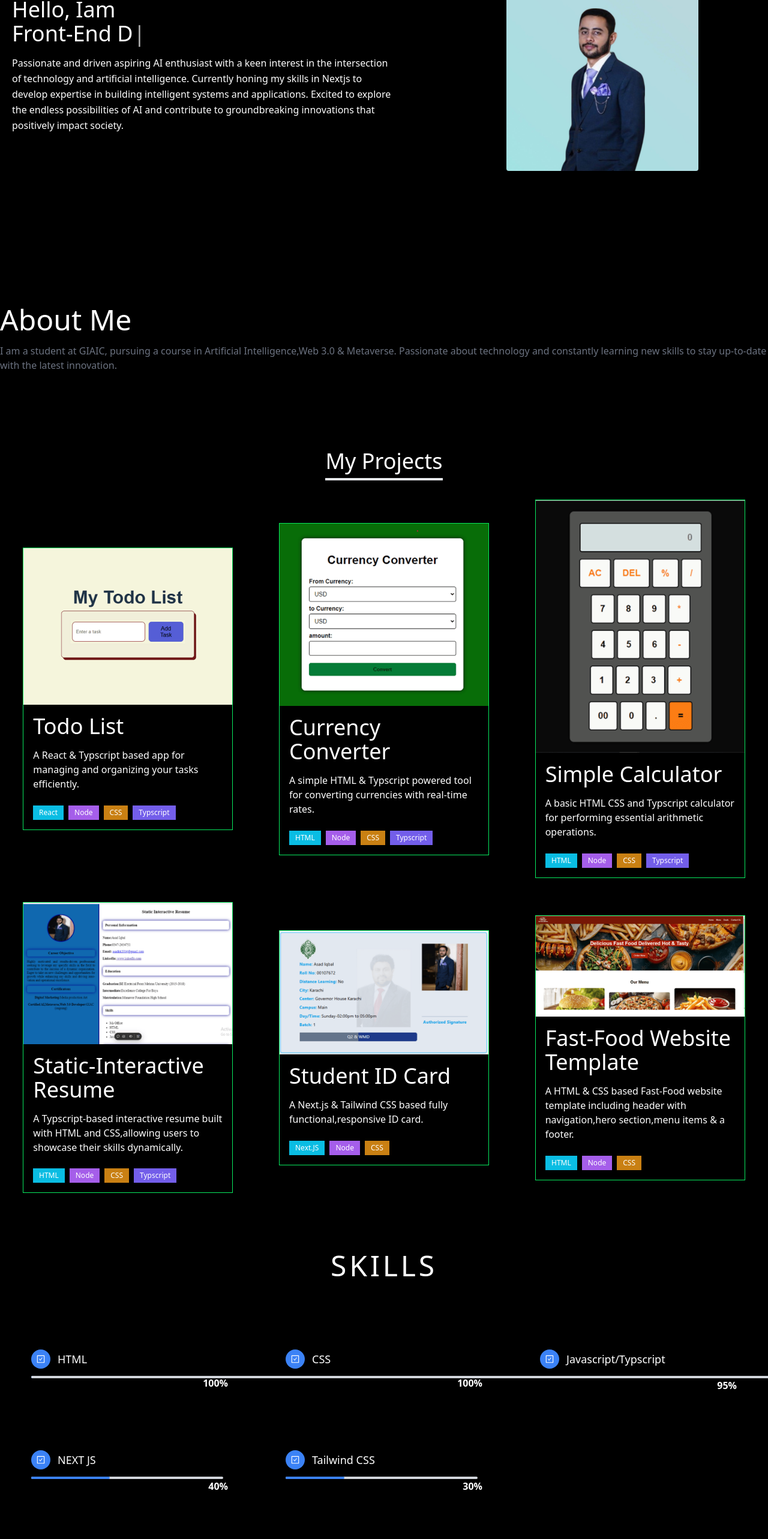
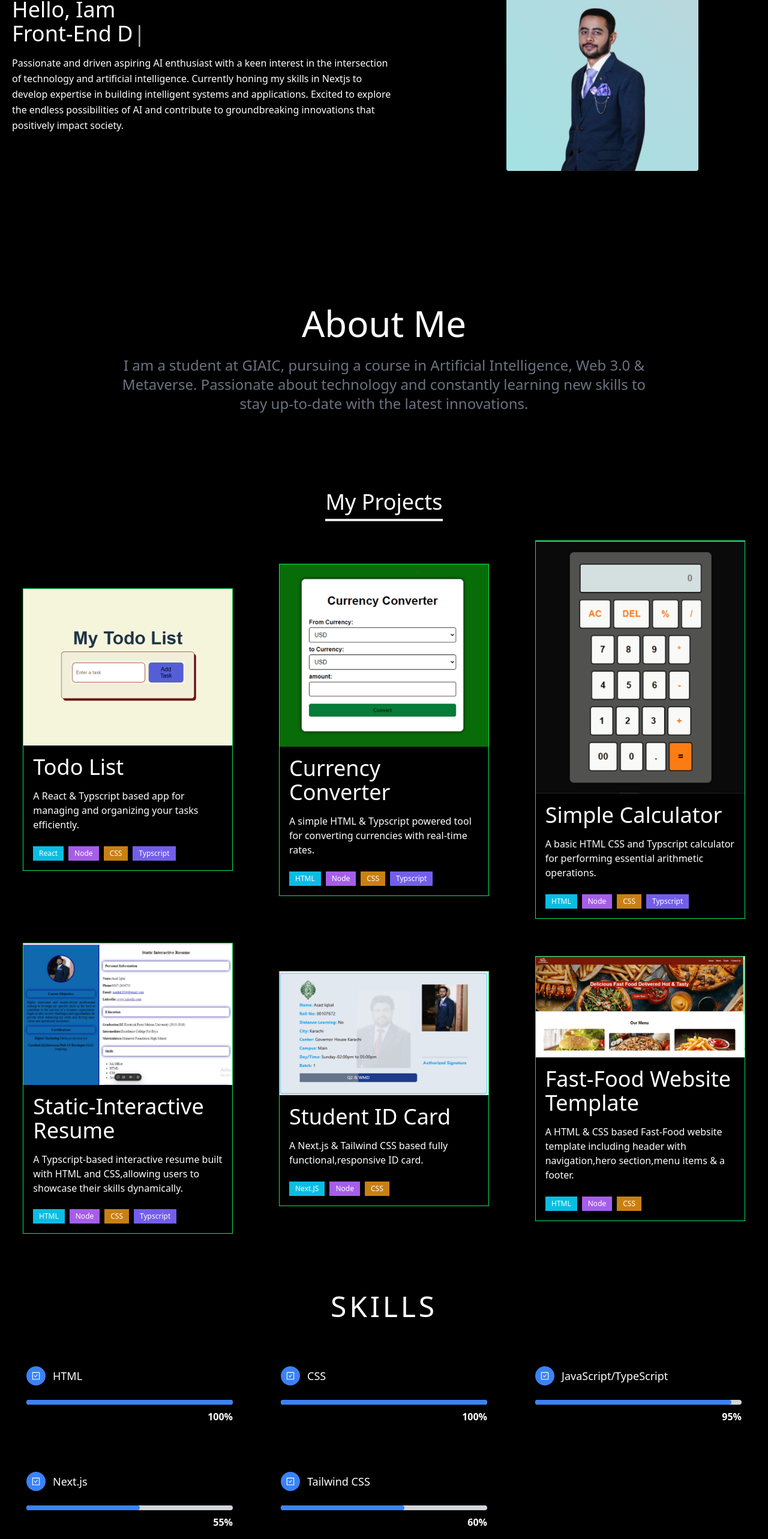
Before and after one commit to Asad2014/my-portfolio, a Next.js app: page / in a window 1280 px wide. Shown: the part 191-2757 px from the top of the page at 60% size. Built offline with nearby package versions, Linux system fonts and the light colour scheme.

Commit message:
first commit

```diff
--- a/src/components/About.tsx
+++ b/src/components/About.tsx
@@ -1,15 +1,25 @@
-import React from 'react'
+import React from 'react';
+import Navbar from './Navbar';
 
 const About = () => {
   return (
-    <div id='about' className='container pt-32'>
-        <h2 className='text-4xl md:text-5xl'data-aos="zoom-in-up">About Me</h2>
-        <p className='text-gray-500 pt-4'data-aos="zoom-in-up">
-            I am a student at GIAIC, pursuing a course in Artificial Intelligence,Web 3.0 & Metaverse.
-            Passionate about technology and constantly learning new skills to stay up-to-date with the latest innovation.
-        </p>
+    <div id="about" className="container mx-auto pt-24 sm:pt-32 px-4 md:px-8 lg:px-16 xl:px-24">
+      <h2
+        className="text-3xl sm:text-4xl md:text-5xl lg:text-6xl text-center"
+        data-aos="zoom-in-up"
+      >
+        About Me
+      </h2>
+      <p
+        className="text-gray-500 pt-6 text-base sm:text-lg md:text-xl lg:text-2xl leading-relaxed text-center max-w-4xl mx-auto"
+        data-aos="zoom-in-up"
+      >
+        I am a student at GIAIC, pursuing a course in Artificial Intelligence, Web 3.0 & Metaverse.
+        Passionate about technology and constantly learning new skills to stay up-to-date with the
+        latest innovations.
+      </p>
     </div>
-  )
-}
+  );
+};
 
-export default About
+export default About;
--- a/src/components/Navbar.tsx
+++ b/src/components/Navbar.tsx
@@ -1,7 +1,16 @@
-import React from 'react'
+ "use client"
+import React from 'react';
+import { useState } from 'react';
+import { AiOutlineMenu, AiOutlineClose } from "react-icons/ai";
+
 
 
 const Navbar = () => {
+  const [isMenuOpen, setIsMenuOpen] = useState(false)
+
+  const toggleMenu = () => {
+    setIsMenuOpen(!isMenuOpen)
+  }
   return (
     <div className='container pt-8'>
         <div className='flex justify-between items-center'>
@@ -13,8 +22,24 @@ const Navbar = () => {
             <li className='menuLink'><a href='#skills'>Skills</a></li>
             <li className='menuLink'><a href='#contact'>Contact</a></li>
             </ul>
+            <div className='md:hidden' onClick={toggleMenu}>
+            {isMenuOpen ? <AiOutlineClose size={30} /> :
+            <AiOutlineMenu size={30} />
+            }
+            </div>
+        </div>
 
-        </div>
+         {isMenuOpen && (
+          <ul className='flex flex-col gap-4 mt-4 md:hidden'>
+            <li className='flex flex-col gap-4'>
+              <a href="#hero" onClick={toggleMenu}>Home</a>
+              <a href="#about" onClick={toggleMenu}>About</a>
+              <a href="#projects" onClick={toggleMenu}>Projects</a>
+              <a href="#skills" onClick={toggleMenu}>Skills</a>
+              <a href="#contact" onClick={toggleMenu}>Contact</a>
+            </li>
+          </ul>
+        )}
     </div>
   )
 }
--- a/src/components/Projects.tsx
+++ b/src/components/Projects.tsx
@@ -1,6 +1,7 @@
 import React from 'react'
 import Heading from './Heading';
 import Card from './Card';
+import Navbar from './Navbar';
 
 const data = [
   {
--- a/src/components/Skills.tsx
+++ b/src/components/Skills.tsx
@@ -1,130 +1,70 @@
-import React from 'react'
-import { AiOutlineCheckSquare } from 'react-icons/ai'
+
+import React, { useEffect } from 'react';
+import { AiOutlineCheckSquare } from 'react-icons/ai';
+import AOS from 'aos';
+import 'aos/dist/aos.css';
+import Navbar from './Navbar';
 
 const Skills = () => {
+  useEffect(() => {
+    AOS.init({
+      duration: 800,
+      easing: 'ease-in-out',
+      once: true,
+    });
+  }, []);
+
+  const skillsData = [
+    { name: 'HTML', level: '100%' },
+    { name: 'CSS', level: '100%' },
+    { name: 'JavaScript/TypeScript', level: '95%' },
+    { name: 'Next.js', level: '55%' },
+    { name: 'Tailwind CSS', level: '60%' },
+  ];
+
   return (
-    <div id = "skills" >
-
+    <div id="skills">
       <section className="text-gray-600 body-font">
         <div className="container px-5 py-24 mx-auto">
-      <div className="flex flex-col text-center w-full mb-20">
-        <h1 className=" text-white tracking-widest text-5xl title-font mb-1">
+          {/* Section Title */}
+          <div className="flex flex-col text-center w-full mb-12">
+            <h1 className="text-white tracking-widest text-5xl title-font mb-1">
               SKILLS
             </h1>
           </div>
+
           <div className="flex flex-wrap -m-4">
-
-        <div className="p-4 md:w-1/3">
-          <div className="flex rounded-lg h-full bg-black p-8 flex-col">
-            <div className="flex items-center mb-3">
-              <div className="w-8 h-8 mr-3 inline-flex items-center justify-center rounded-full bg-blue-500 text-white flex-shrink-0">
-              <AiOutlineCheckSquare/>
+            {skillsData.map((skill, index) => (
+              <div
+                key={index}
+                className="p-4 w-full md:w-1/2 lg:w-1/3"
+                data-aos="fade-up"
+                data-aos-delay={`${index * 100}`}
+              >
+                <div className="flex rounded-lg h-full bg-black p-6 flex-col shadow-lg">
+                  <div className="flex items-center mb-4">
+                    <div className="w-8 h-8 mr-3 inline-flex items-center justify-center rounded-full bg-blue-500 text-white">
+                      <AiOutlineCheckSquare />
                     </div>
-              <h2 className="text-white text-lg title-font font-medium"data-aos="zoom-in-up">
-                HTML
-              </h2>
+                    <h2 className="text-white text-lg font-medium">{skill.name}</h2>
                   </div>
-            <div className="flex-grow">
-              <div className='fixed h-1 w-full bg-gray-300 rounded-xl'></div>
-              <div className='absolute bg-blue-500 h-1 rounded-xl w-[24.5%]'></div>
-
-
-              <p className='font-bold text-white text-right'>100%</p>
-
-
+                  <div className="flex-grow mt-2">
+                    <div className="relative w-full h-2 bg-gray-300 rounded-full overflow-hidden">
+                      <div
+                        className="absolute top-0 left-0 h-full bg-blue-500 rounded-full transition-all duration-700 ease-in-out"
+                        style={{ width: skill.level }}
+                      ></div>
+                    </div>
+                    <p className="font-bold text-white text-right mt-2">{skill.level}</p>
                   </div>
                 </div>
               </div>
-        <div className="p-4 md:w-1/3">
-          <div className="flex rounded-lg h-full bg-black p-8 flex-col">
-            <div className="flex items-center mb-3">
-              <div className="w-8 h-8 mr-3 inline-flex items-center justify-center rounded-full bg-blue-500 text-white flex-shrink-0">
-              <AiOutlineCheckSquare/>
-              </div>
-              <h2 className="text-white text-lg title-font font-medium"data-aos="zoom-in-up">
-                CSS
-              </h2>
-            </div>
-            <div className="flex-grow">
-              <div className='fixed h-1 w-full bg-gray-300 rounded-xl'></div>
-              <div className='absolute bg-blue-500 h-1 rounded-xl w-[24.5%]'></div>
-
-
-              <p className='font-bold text-white text-right'>100%</p>
-
-
-            </div>
-          </div>
-        </div>
-        <div className="p-4 md:w-1/3">
-          <div className="flex rounded-lg h-full bg-black p-8 flex-col">
-            <div className="flex items-center mb-3">
-              <div className="w-8 h-8 mr-3 inline-flex items-center justify-center rounded-full bg-blue-500 text-white flex-shrink-0">
-              <AiOutlineCheckSquare/>
-              </div>
-              <h2 className="text-white text-lg title-font font-medium"data-aos="zoom-in-up">
-                Javascript/Typscript
-              </h2>
-            </div>
-            <div className="flex-grow">
-              <div className='absolute h-1 w-80 bg-gray-300 rounded-xl'></div>
-              <div className='relative bg-blue-500 h-1 rounded-xl w-[95%]'></div>
-
-
-              <p className='font-bold text-white text-right'>95%</p>
-
-
-            </div>
-          </div>
-        </div>
-        <div className="p-4 md:w-1/3">
-          <div className="flex rounded-lg h-full bg-black p-8 flex-col">
-            <div className="flex items-center mb-3">
-              <div className="w-8 h-8 mr-3 inline-flex items-center justify-center rounded-full bg-blue-500 text-white flex-shrink-0">
-              <AiOutlineCheckSquare/>
-              </div>
-              <h2 className="text-white text-lg title-font font-medium"data-aos="zoom-in-up">
-                NEXT JS
-              </h2>
-            </div>
-            <div className="flex-grow">
-              <div className='absolute h-1 w-80 bg-gray-300 rounded-xl'></div>
-              <div className='relative bg-blue-500 h-1 rounded-xl w-[40%]'></div>
-
-
-              <p className='font-bold text-white text-right'>40%</p>
-
-
-            </div>
-          </div>
-        </div>
-        <div className="p-4 md:w-1/3">
-          <div className="flex rounded-lg h-full bg-black p-8 flex-col">
-            <div className="flex items-center mb-3">
-              <div className="w-8 h-8 mr-3 inline-flex items-center justify-center rounded-full bg-blue-500 text-white flex-shrink-0">
-              <AiOutlineCheckSquare/>
-              </div>
-              <h2 className="text-white text-lg title-font font-medium"data-aos="zoom-in-up">
-                Tailwind CSS
-              </h2>
-            </div>
-            <div className="flex-grow">
-              <div className='absolute h-1 w-80 bg-gray-300 rounded-xl'></div>
-              <div className='relative bg-blue-500 h-1 rounded-xl w-[30%]'></div>
-
-
-              <p className='font-bold text-white text-right'>30%</p>
-
-
-            </div>
-          </div>
-        </div>
-
+            ))}
           </div>
         </div>
       </section>
     </div>
-  )
-}
+  );
+};
 
-export default Skills
+export default Skills;
```
Also changed, not shown: src/components/Hero.tsx (+1 -25 lines). Lines whose indentation alone changed are shown as unchanged.
